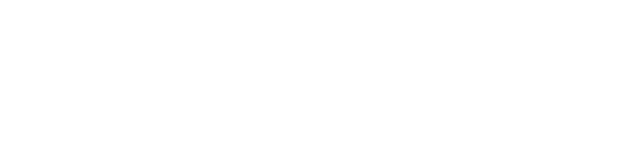
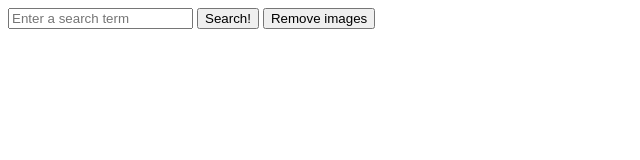
Before and after one commit to iam8/14.3.13-Giphy-Party, a plain HTML site: page index.html in a window 1280 px wide. Shown: the whole page, without its empty margins (0-640 px from the left). Drawn offline with nearby package versions, Linux system fonts and the light colour scheme.

Commit message:
Added a simple form for searching for giphy and a div section for the giphy themselves.

```diff
--- a/index.html
+++ b/index.html
@@ -12,7 +12,17 @@
 
 <body>
 
+    <form id="search-form" action="" method="get">
+        <label for="search-input"></label>
+        <input id="search-input" type="text" placeholder="Enter a search term">
 
+        <input id="submit-input" type="submit" value="Search!">
+        <input type="button" value="Remove images">
+    </form>
+
+    <div id="giphy-section" class="giphy-container">
+
+    </div>
 
 
     <script src="https://code.jquery.com/jquery-3.6.1.js" integrity="sha256-3zlB5s2uwoUzrXK3BT7AX3FyvojsraNFxCc2vC/7pNI=" crossorigin="anonymous"></script>
```
